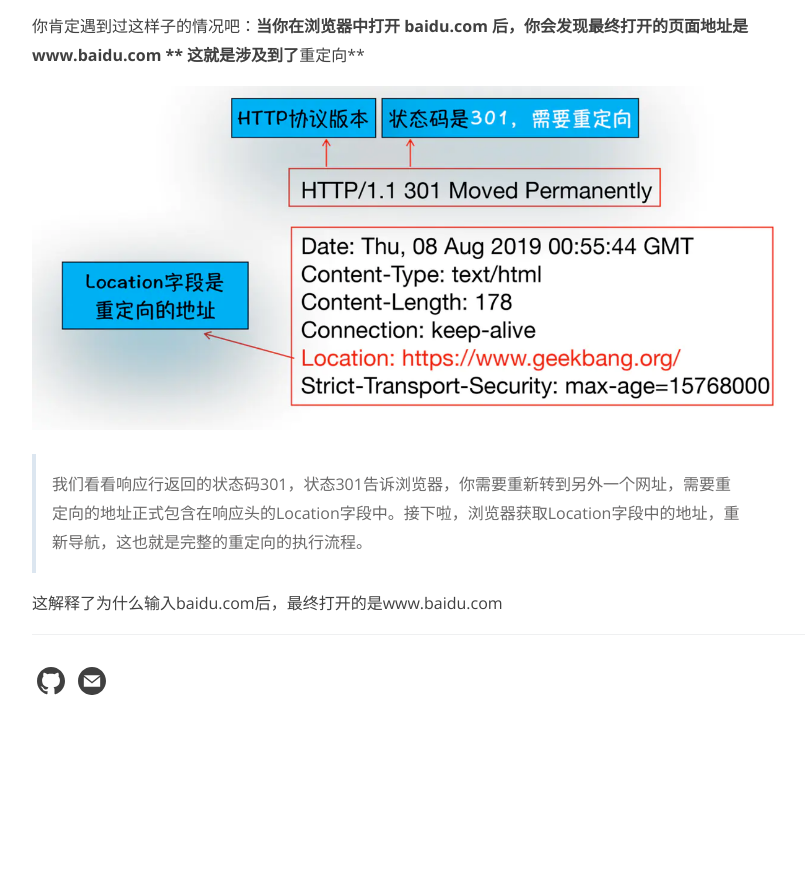
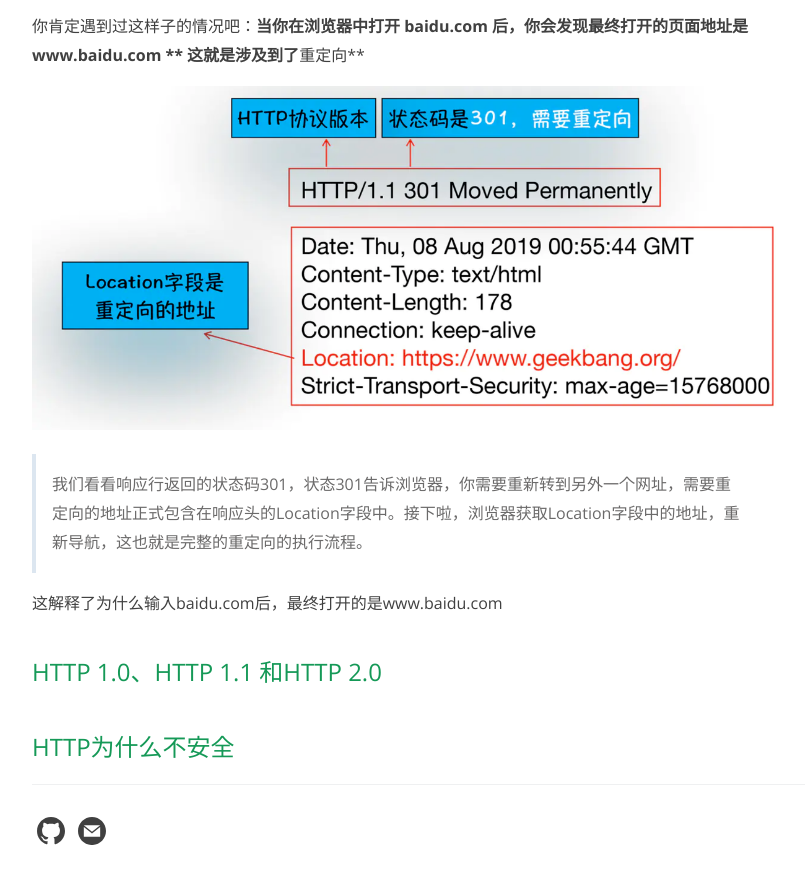
Before and after one commit to higwendolyn/Alias, a Jekyll site: the page built from _posts/2020-12-10-http.md, in a window 1280 px wide and 900 px high, scrolled down 6994 px. Shown: the top 884 px of the window, without its empty margins (64-869 px from the left). Built offline with Jekyll 4.4.1, drawn with Linux system fonts in a browser that asks for light colours; before the commit the page ends 7743 px from its top, so only the background shows below that.

Commit message:
http请求

```diff
--- a/_posts/2020-12-10-http.md
+++ b/_posts/2020-12-10-http.md
@@ -184,3 +184,7 @@
 > 我们看看响应行返回的状态码301，状态301告诉浏览器，你需要重新转到另外一个网址，需要重定向的地址正式包含在响应头的Location字段中。接下啦，浏览器获取Location字段中的地址，重新导航，这也就是完整的重定向的执行流程。
 
 这解释了为什么输入baidu.com后，最终打开的是www.baidu.com
+
+## HTTP 1.0、HTTP 1.1 和HTTP 2.0
+
+## HTTP为什么不安全
```
